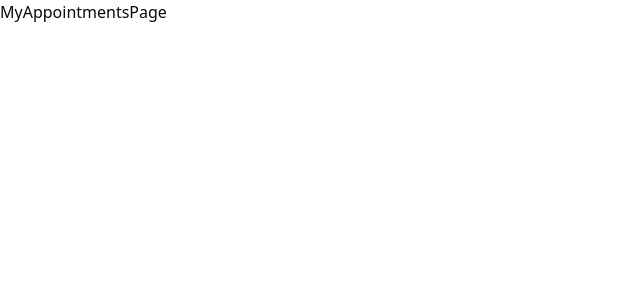
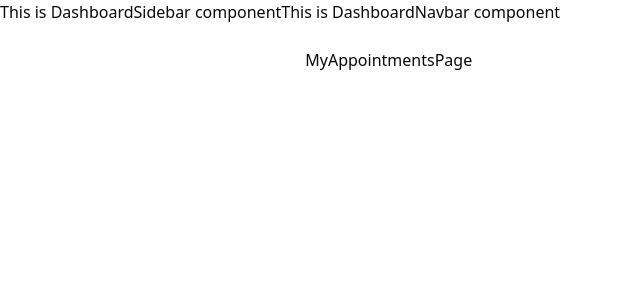
Before and after one commit to arafatrahman862/Health_Care_Frontend, a Next.js app: page /dashboard/my-appointments in a window 1280 px wide. Shown: the top 300 px of the page, without its empty margins (0-640 px from the left). Built offline with nearby package versions, Linux system fonts and the light colour scheme; no server answers.

Commit message:
feat: add DashboardNavbar and DashboardSidebar components to layout

```diff
--- a/src/app/(dashboardLayout)/layout.tsx
+++ b/src/app/(dashboardLayout)/layout.tsx
@@ -1,5 +1,6 @@
-import LogoutButton from "@/components/shared/LogoutButton";
-import { getCookie } from "@/services/auth/tokenHandlers";
+
+import DashboardNavbar from "@/components/modules/Dashboard/DashboardNavbar";
+import DashboardSidebar from "@/components/modules/Dashboard/DashboardSidebar";
 import React from "react";
 
 const CommonDashboardLayout = async ({
@@ -8,11 +9,18 @@ const CommonDashboardLayout = async ({
     children: React.ReactNode;
 }) => {
 
-    const accessToken = await getCookie("accessToken");
-    return <div>
-        {accessToken && <LogoutButton></LogoutButton>}
-        {children}
-    </div>;
+
+    return (
+        <div className="flex h-screen overflow-hidden">
+            <DashboardSidebar></DashboardSidebar>
+            <div className="flex-1 flex flex-col overflow-hidden">
+                <DashboardNavbar></DashboardNavbar>
+                <main className="flex-1 overflow-y-auto bg-muted/10 p-4 md:p-6">
+                    <div className="max-w-7xl">{children}</div>
+                </main>
+            </div>
+        </div>
+    )
 };
 
 export default CommonDashboardLayout;
--- /dev/null
+++ b/src/components/modules/Dashboard/DashboardNavbar.tsx
@@ -0,0 +1,7 @@
+export default function DashboardNavbar() {
+  return (
+    <div>
+      <h1>This is DashboardNavbar component</h1>
+    </div>
+  );
+}
--- /dev/null
+++ b/src/components/modules/Dashboard/DashboardSidebar.tsx
@@ -0,0 +1,7 @@
+export default function DashboardSidebar() {
+  return (
+    <div>
+      <h1>This is DashboardSidebar component</h1>
+    </div>
+  );
+}
```
